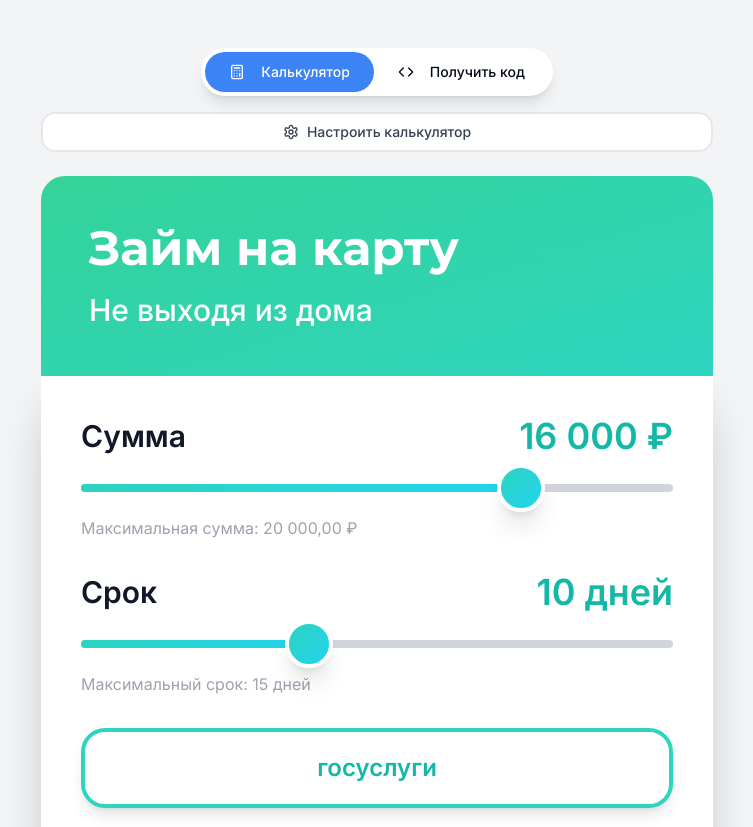
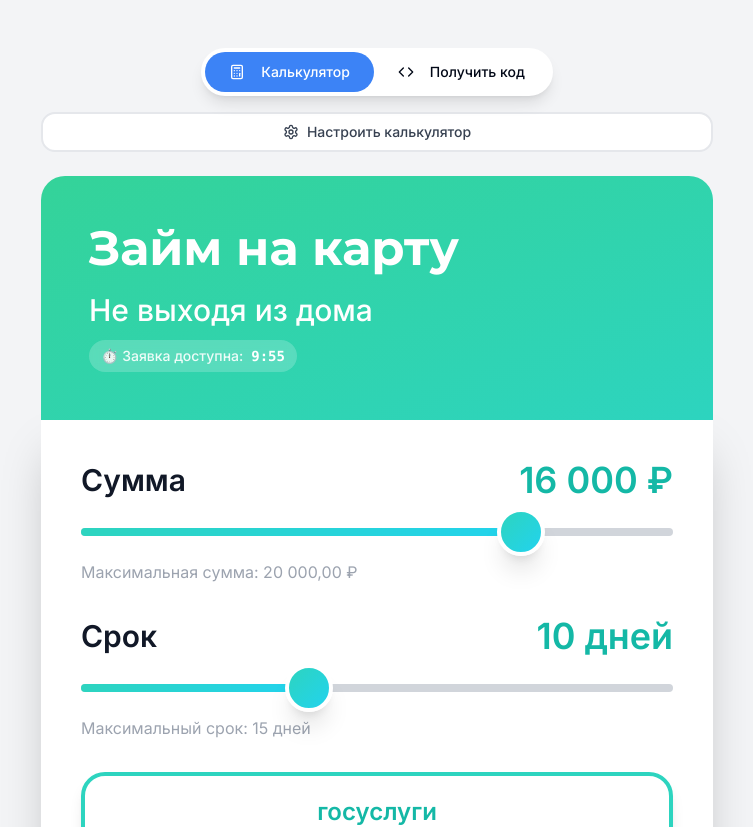
Before and after one commit to pr-poehali-dev/image-calculator-redesign, a React (Vite) app: page / in a window 1280 px wide. Shown: the top 827 px of the page, without its empty margins (263-1016 px from the left). Built offline with nearby package versions, Linux system fonts and the light colour scheme.

Commit message:
Добавить компактный виджет времени

```diff
--- a/src/components/LoanCalculator.tsx
+++ b/src/components/LoanCalculator.tsx
@@ -1,5 +1,6 @@
 import { Slider } from '@/components/ui/slider';
 import { Button } from '@/components/ui/button';
+import { useState, useEffect } from 'react';
 
 interface CalculatorTexts {
   title: string;
@@ -42,6 +43,25 @@ interface LoanCalculatorProps {
 }
 
 const LoanCalculator = ({ texts, colorScheme, designStyle, amount, days, onAmountChange, onDaysChange, calculatorWidth, sliderSize, sliderTrackColor, loanParams }: LoanCalculatorProps) => {
+  const [timeLeft, setTimeLeft] = useState(600);
+
+  useEffect(() => {
+    const timer = setInterval(() => {
+      setTimeLeft((prev) => {
+        if (prev <= 0) return 600;
+        return prev - 1;
+      });
+    }, 1000);
+
+    return () => clearInterval(timer);
+  }, []);
+
+  const formatTime = (seconds: number) => {
+    const mins = Math.floor(seconds / 60);
+    const secs = seconds % 60;
+    return `${mins}:${secs.toString().padStart(2, '0')}`;
+  };
+
   const colorSchemes: Record<string, { gradient: string; text: string; border: string }> = {
     teal: { gradient: 'from-emerald-400 via-teal-400 to-cyan-400', text: 'text-teal-500', border: 'border-teal-400' },
     purple: { gradient: 'from-purple-400 via-violet-400 to-indigo-400', text: 'text-violet-500', border: 'border-violet-400' },
@@ -100,9 +120,13 @@ const LoanCalculator = ({ texts, colorScheme, designStyle, amount, days, onAmoun
             <h1 className="text-2xl sm:text-4xl md:text-5xl font-bold text-white mb-3 sm:mb-5">
               {texts.title}
             </h1>
-            <p className="text-lg sm:text-2xl md:text-3xl text-white font-medium">
+            <p className="text-lg sm:text-2xl md:text-3xl text-white font-medium mb-3">
               {texts.subtitle}
             </p>
+            <div className="inline-flex items-center gap-2 bg-white/20 backdrop-blur-sm rounded-full px-3 py-1.5 text-xs sm:text-sm">
+              <span className="text-white/90 font-medium">⏱️ Заявка доступна:</span>
+              <span className="font-mono font-bold text-white">{formatTime(timeLeft)}</span>
+            </div>
           </div>
         </div>
       </div>
```
